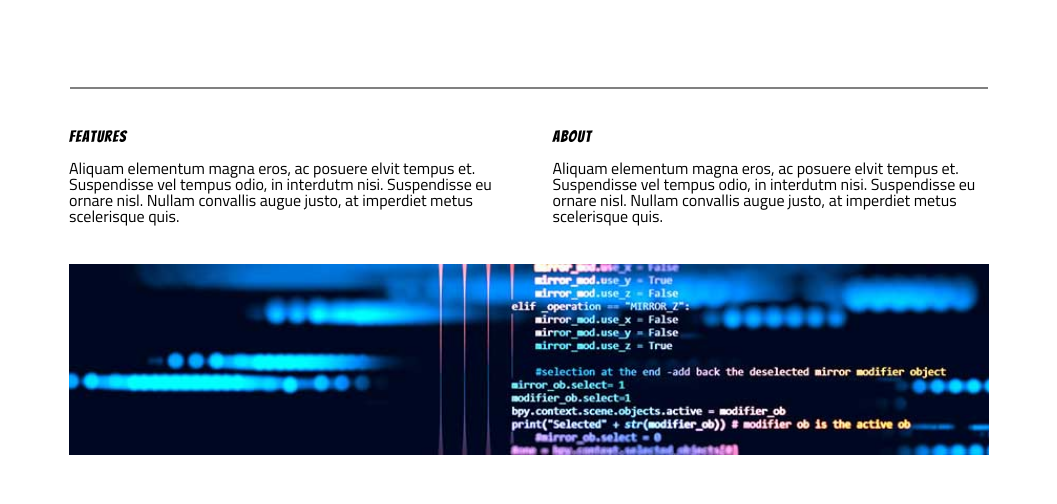
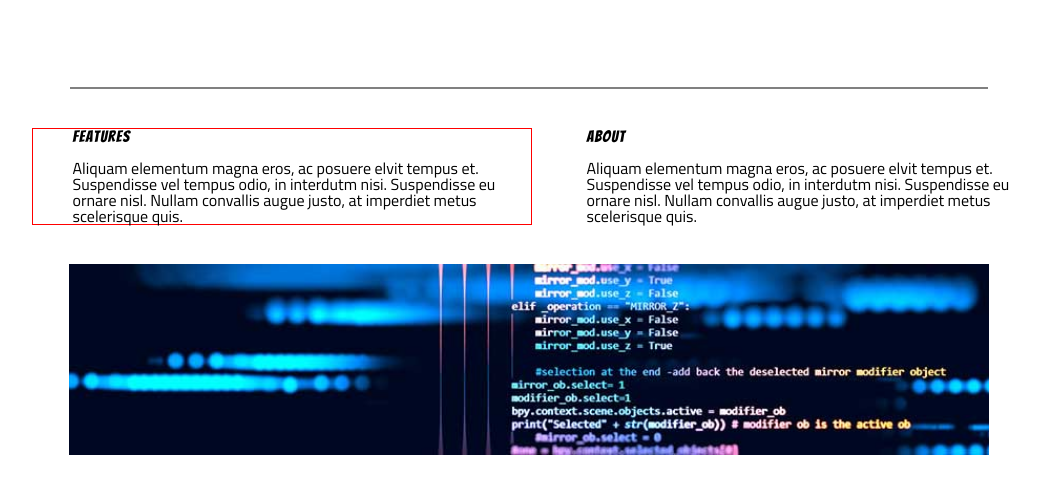
Before and after one commit to maribelcuales/FlexBox-UI-III-Flexbox-, a website: page great-idea/index.html in a window 1280 px wide. Shown: the part 583-1087 px from the top of the page, without its empty margins (111-1168 px from the left). Drawn offline with Linux system fonts and the light colour scheme.

Commit message:
refactored features class from inline-block to display flex

```diff
--- a/great-idea/css/index.css
+++ b/great-idea/css/index.css
@@ -170,18 +170,31 @@ button {
   	margin: auto;
 }
 
+/* top-content class */
 .top-content {
-	margin: auto;
+	/* margin: auto; */
+
+	/* refactor to flex */
+	display: flex;
 }
 
 .features {
-	display: inline-block;
+	/*display: inline-block;
 	position: relative;
 	margin: auto;
 	padding-left: 50px;
 	padding-top: 40px;
 	padding-bottom: 40px;
+	width: 500px; */
+
+	/* refactor to flex */
+	display: flex;
 	width: 500px;
+	flex-direction: column;
+	margin: auto;
+	padding-left: 40px;
+	border: 1px solid red;
+
 }
 
 .about-content {
@@ -192,6 +205,9 @@ button {
 	padding-bottom: 40px;
 	padding-left: 30px;
 	width: 470px;
+
+	/* refactor to flex */
+
 }
 
 .middle-img {
@@ -201,6 +217,9 @@ button {
 	padding-right: 50px;
 	padding-bottom: 40px;
 	width: 100%;
+
+	/* refactor to flex */
+
 }
 
 .bottom-content {
```
